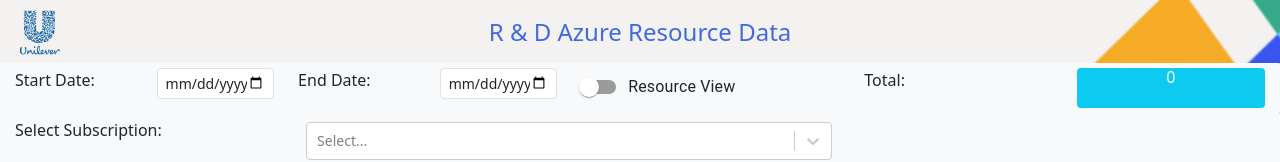
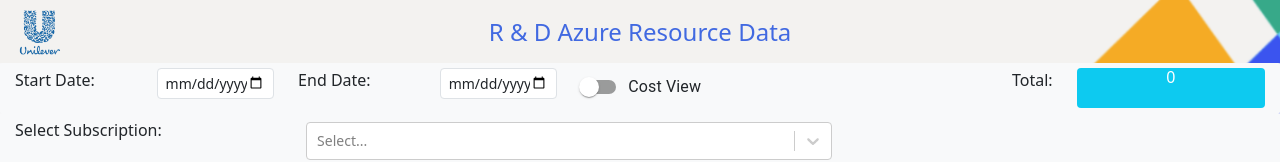
Before and after one commit to rockyreturns/resource_app_with_filter, a React (Create React App) app: page / in a window 1280 px wide. Shown: the top 162 px of the page. Built offline with nearby package versions, Linux system fonts and the light colour scheme; no server answers.

Commit message:
Corrections

```diff
--- a/src/App.js
+++ b/src/App.js
@@ -36,6 +36,7 @@
   const [filterItems, setFilterItems] = useState({});
   const [resourceData, setResourceData] = useState({});
   const effectRan = useRef(false);
+  const [toggLelabelText, setLabelText] = useState('Cost View');
 
   const handleSaveFilter = (newFilter) => {
     setFilterChanged(true); // Trigger polling
@@ -170,7 +171,6 @@
             }));
 
           setOptions([
-            { value: 'select_all', label: 'Select All' },
             ...remainingFilters,
             ...remainingResourceGroups
           ]);
@@ -337,6 +337,7 @@
     setGridData([]);
     setCostGridData([]);
     setTotalCost(0);
+    setLabelText(event.target.checked ? 'Resource View' : 'Cost View' );
   };
 
   const handleUniqueModalOpen = () => {
@@ -431,14 +432,14 @@
             <div className="col-8 col-md-4">
               <FormControlLabel
                 control={<Switch checked={showAlternate} onChange={handleToggleChange} />}
-                label="Resource View"
+                label={toggLelabelText}
               />
             </div>
           </div>
         </div>
         <div className="col-4 col-md-4" >
           <div className="row">
-            <div className="col-6 col-md-6" >
+            <div className="col-6 col-md-6 text-md-end" >
               <label htmlFor="totalCost"><h6>Total:</h6></label>
             </div>
             <div className="col-6 col-md-6" >
```
